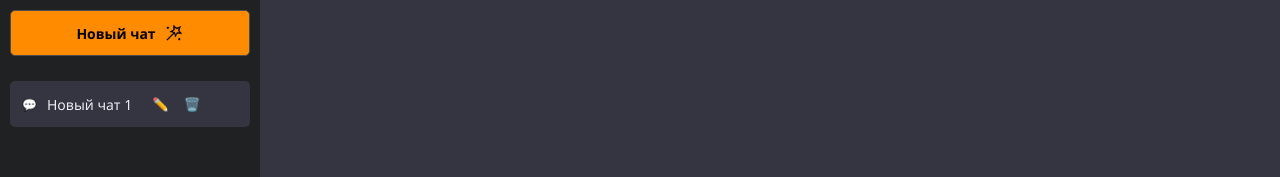
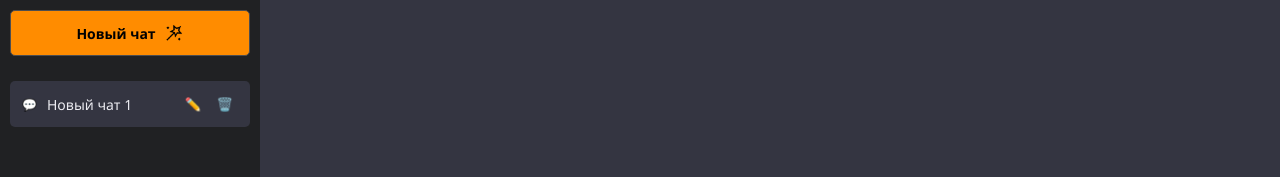
Before and after one commit to Z-Den/chat-project, a React (Create React App) app: page / in a window 1280 px wide. Shown: the top 177 px of the page. Built offline with nearby package versions, Linux system fonts and the light colour scheme.

Commit message:
chat items view fixes

```diff
--- a/src/components/ChatItem.jsx
+++ b/src/components/ChatItem.jsx
@@ -44,6 +44,7 @@ export function ChatItem({ chat, isActive, onClick }) {
                     onKeyDown={handleKeyDown}
                     autoFocus
                     onClick={(e) => e.stopPropagation()}
+                    maxLength={15}
                 />
             ) : (
                 <>
--- a/src/contexts/ChatContext.js
+++ b/src/contexts/ChatContext.js
@@ -60,7 +60,7 @@ export function ChatProvider({ children }) {
             if (chat.id === chatId) {
                 return {
                     ...chat,
-                    title: newTitle.trim() || `Чат ${chatId}`
+                    title: newTitle.trim() || `Чат без имени`
                 };
             }
             return chat;
--- a/src/styles/blocks/chatsList/__item/chatsList__item.css
+++ b/src/styles/blocks/chatsList/__item/chatsList__item.css
@@ -1,14 +1,17 @@
 .chat-item {
+    min-height: 40px;
     padding: 12px;
     margin: 5px 0;
     border-radius: 5px;
     cursor: pointer;
     display: flex;
     align-items: center;
+    justify-content: space-between;
     gap: 10px;
     font-size: 14px;
     transition: all 0.2s ease;
-    white-space: nowrap;
+    word-break: break-word;
+    white-space: normal;
     overflow: hidden;
     text-overflow: ellipsis;
 }
@@ -26,8 +29,13 @@
     font-size: 12px;
 }
 
-.chat-item-actions {
-
+.chat-item span {
+    flex-grow: 1; /* Занимает все доступное пространство */
+    overflow: hidden;
+    text-overflow: ellipsis;
+    display: -webkit-box;
+    -webkit-line-clamp: 2; /* Ограничиваем количество строк */
+    -webkit-box-orient: vertical;
 }
 
 .chat-item-actions button {
@@ -42,4 +50,8 @@
     width: 100%;
     padding: 5px;
     box-sizing: border-box;
+    background-color: #6e6e7d;
+    outline: none;
+    border-radius: 8px;
+    color: #ffffff;
 }
```
